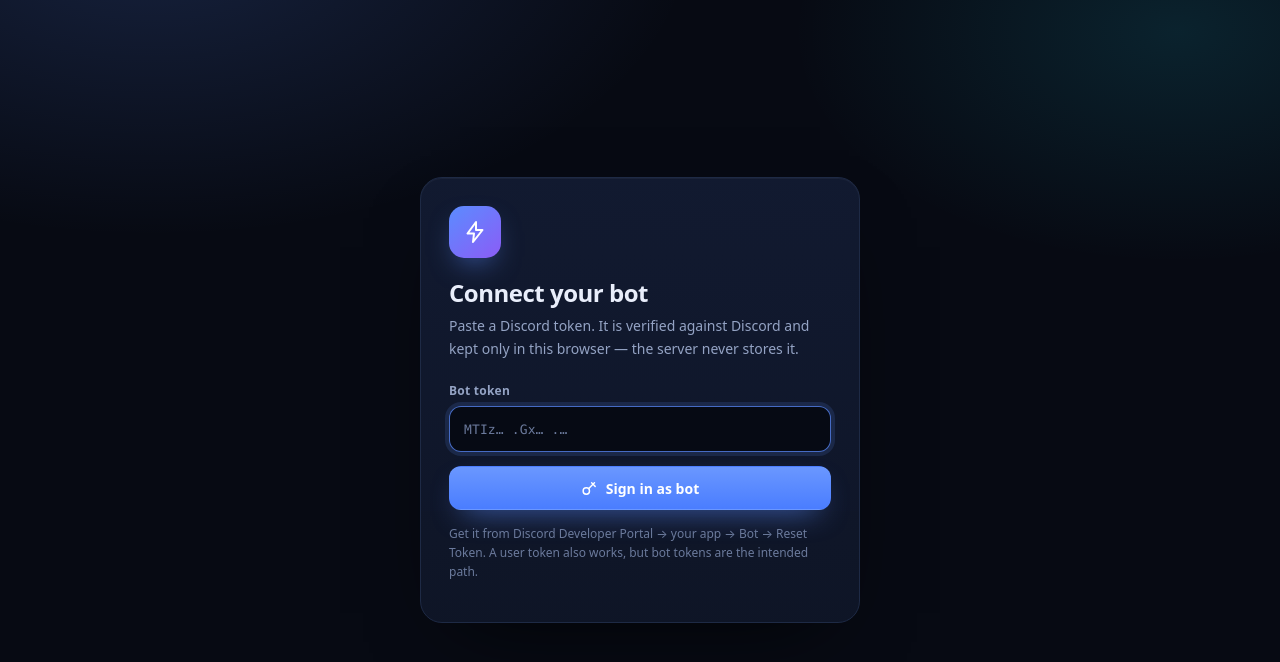
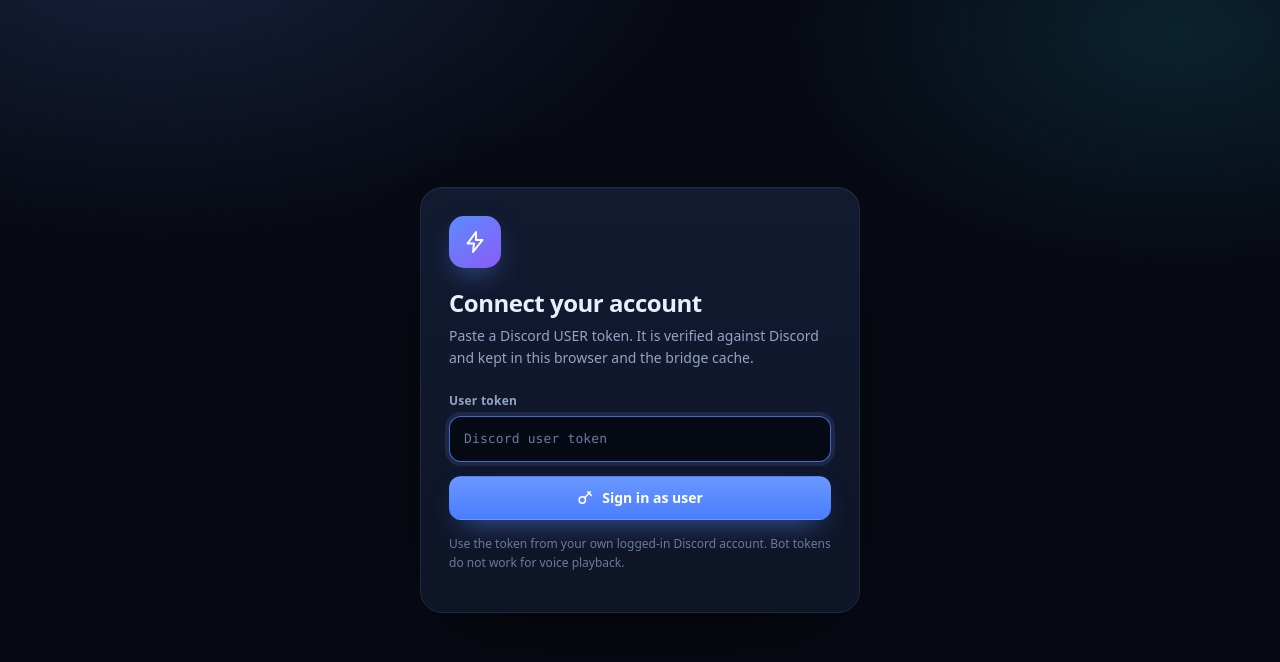
Before and after one commit to xandue077/share-screen-bridge, a website: page public/index.html in a window 1280 px wide. Drawn offline with Linux system fonts and the light colour scheme.

Commit message:
clarify user token login and invalid token error

```diff
--- a/bridge.js
+++ b/bridge.js
@@ -177,7 +177,7 @@ async function sessionFor(token) {
     await client.login(clean);
   } catch (error) {
     sessions.delete(key);
-    throw fail(`Discord rejected that token: ${String(error?.message ?? error)}`, 401);
+    throw fail(`Discord rejected that token: ${String(error?.message ?? error)}. Paste a fresh Discord USER token; bot tokens do not work.`, 401);
   }
 
   session.tag = client.user?.tag ?? client.user?.username ?? key;
--- a/public/app.js
+++ b/public/app.js
@@ -626,7 +626,7 @@
       })
       .then(function () {
         $("login-btn").disabled = false;
-        setText($("login-label"), "Sign in as bot");
+        setText($("login-label"), "Sign in as user");
       });
   }
 
--- a/public/index.html
+++ b/public/index.html
@@ -22,25 +22,24 @@
             <path d="M13 2 4.5 13.5H11l-1 8.5L19.5 10H13z" />
           </svg>
         </div>
-        <h1>Connect your bot</h1>
+        <h1>Connect your account</h1>
         <p class="lede">
-          Paste a Discord token. It is verified against Discord and kept only in this browser — the server never stores it.
+          Paste a Discord USER token. It is verified against Discord and kept in this browser and the bridge cache.
         </p>
         <div class="alert alert-error hidden" id="login-error"></div>
         <label class="field">
-          <span>Bot token</span>
-          <input class="input mono" id="token" type="password" placeholder="MTIz… .Gx… .…" spellcheck="false" autocomplete="off" />
+          <span>User token</span>
+          <input class="input mono" id="token" type="password" placeholder="Discord user token" spellcheck="false" autocomplete="off" />
         </label>
         <button class="btn btn-primary btn-block" id="login-btn" type="submit">
           <svg width="17" height="17" viewBox="0 0 24 24" fill="none" stroke="currentColor" stroke-width="2" stroke-linecap="round" stroke-linejoin="round">
             <circle cx="7.5" cy="15.5" r="4.5" />
             <path d="m11 12 8-8M15 4l3 3M17 6l3 3" />
           </svg>
-          <span id="login-label">Sign in as bot</span>
+          <span id="login-label">Sign in as user</span>
         </button>
         <p class="hint" style="margin-top: 14px">
-          Get it from Discord Developer Portal → your app → Bot → Reset Token. A user token also works, but bot tokens are the
-          intended path.
+          Use the token from your own logged-in Discord account. Bot tokens do not work for voice playback.
         </p>
       </form>
     </div>
```
